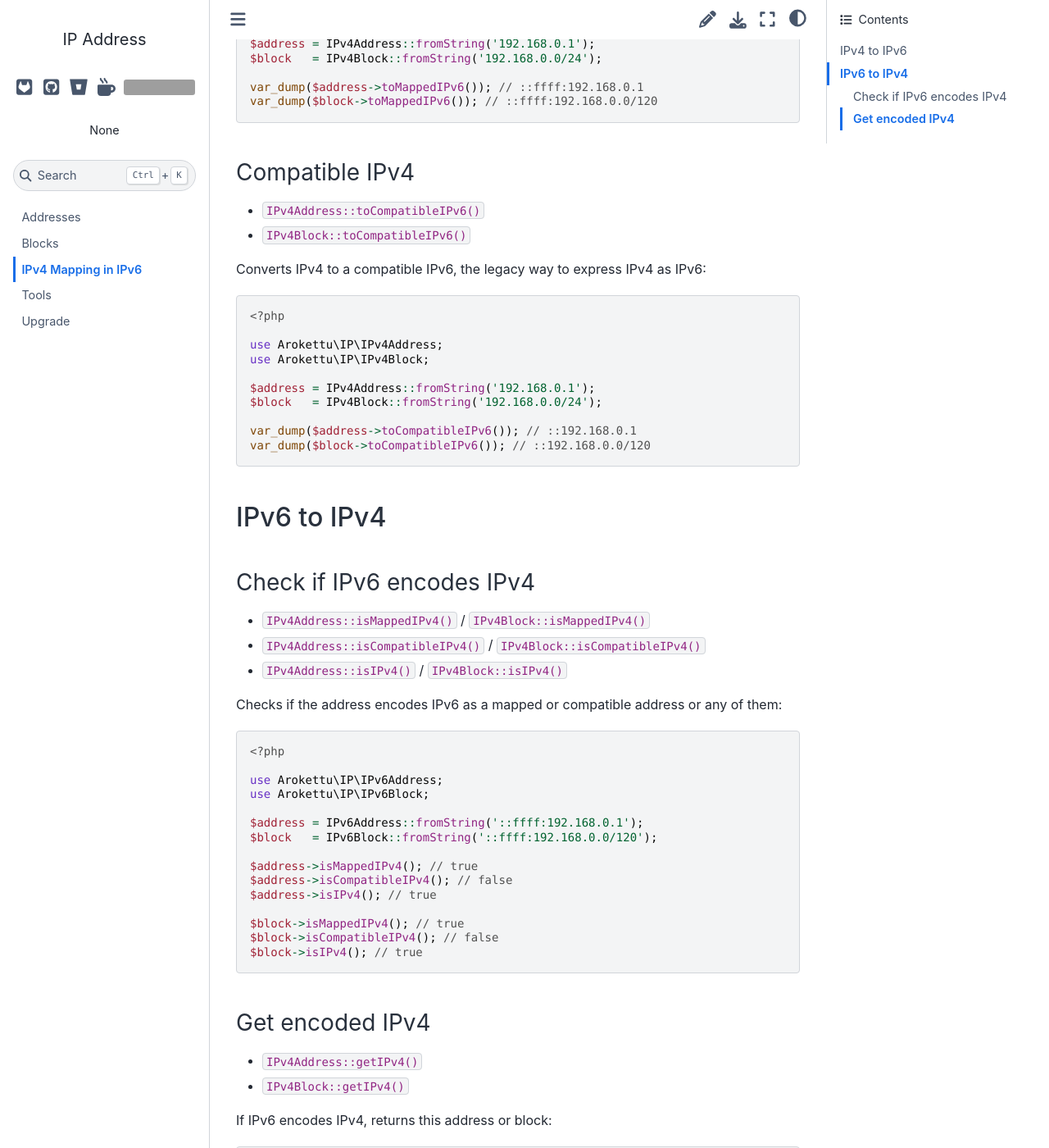
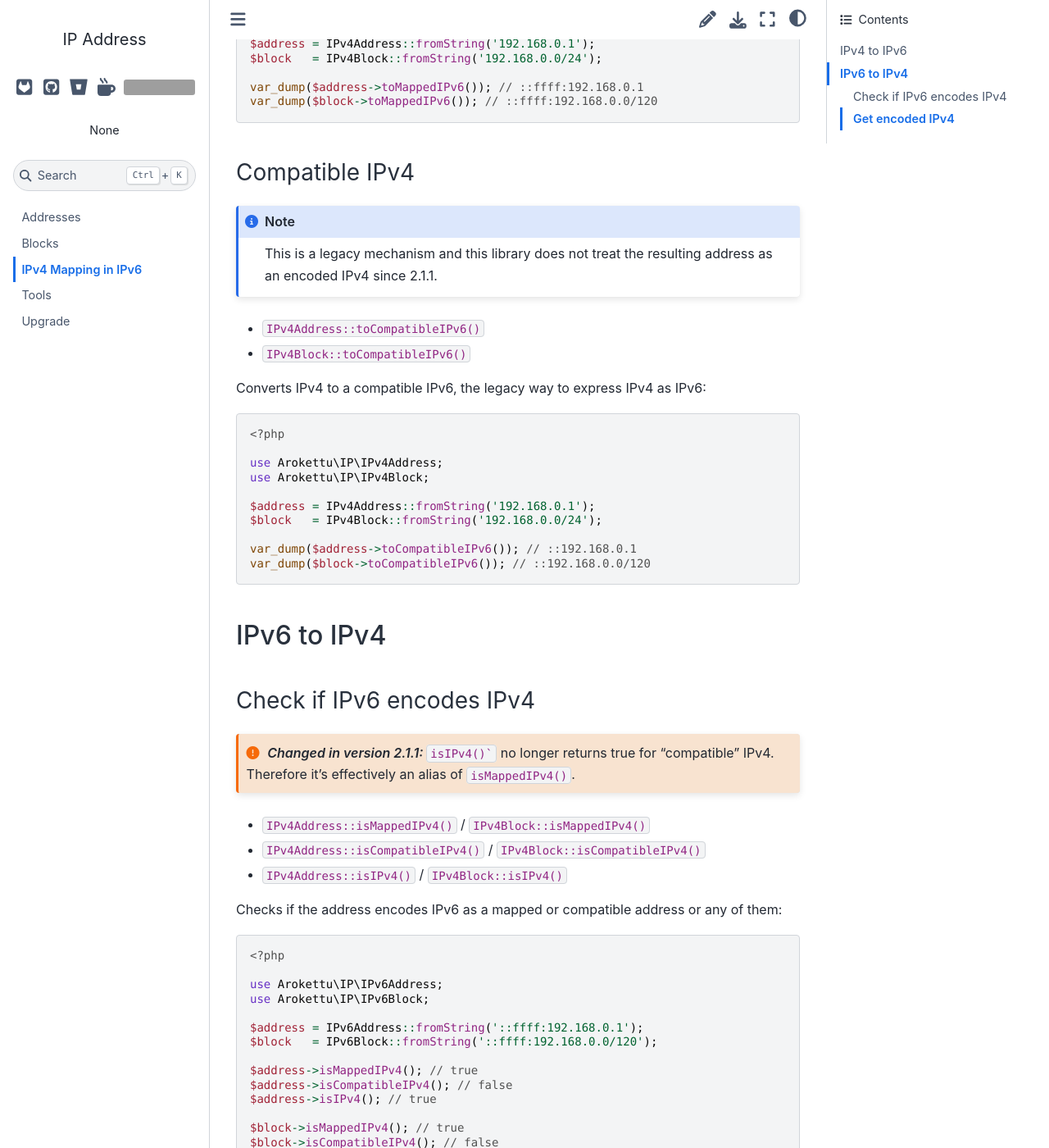
Before and after one commit to arokettu/php-ip-address, a Sphinx documentation site: the page built from docs/ipv4_ipv6.rst, in a window 1280 px wide and 1400 px high, scrolled down 512 px. Shown: the whole window at 82% size. Built offline with Sphinx 7.4.7 and the Sphinx Book theme 1.1.4, drawn with Linux system fonts in a browser that asks for light colours; some of the changed text lies outside the part shown; grey boxes are pictures that could not be loaded.

Commit message:
Fix ::1 being considered IPv4 0.0.0.1

````diff
--- a/docs/ipv4_ipv6.rst
+++ b/docs/ipv4_ipv6.rst
@@ -30,6 +30,9 @@ Converts IPv4 to a mapped IPv6, the preferred way to express IPv4 as IPv6::
 Compatible IPv4
 ---------------
 
+.. note::
+    This is a legacy mechanism and this library does not treat the resulting address as an encoded IPv4 since 2.1.1.
+
 * ``IPv4Address::toCompatibleIPv6()``
 * ``IPv4Block::toCompatibleIPv6()``
 
@@ -51,6 +54,10 @@ IPv6 to IPv4
 
 Check if IPv6 encodes IPv4
 --------------------------
+
+.. versionchanged:: 2.1.1
+    ``isIPv4()``` no longer returns true for "compatible" IPv4.
+    Therefore it's effectively an alias of ``isMappedIPv4()``.
 
 * ``IPv4Address::isMappedIPv4()`` /  ``IPv4Block::isMappedIPv4()``
 * ``IPv4Address::isCompatibleIPv4()`` /  ``IPv4Block::isCompatibleIPv4()``
@@ -77,6 +84,9 @@ Checks if the address encodes IPv6 as a mapped or compatible address or any of t
 Get encoded IPv4
 ----------------
 
+.. versionchanged:: 2.1.1
+    "Compatible" IPv4 range is no longer considered being a representation of IPv4.
+
 * ``IPv4Address::getIPv4()``
 * ``IPv4Block::getIPv4()``
 
````
Also changed, not shown: CHANGELOG.md (+8 -0 lines), 4 other files.
